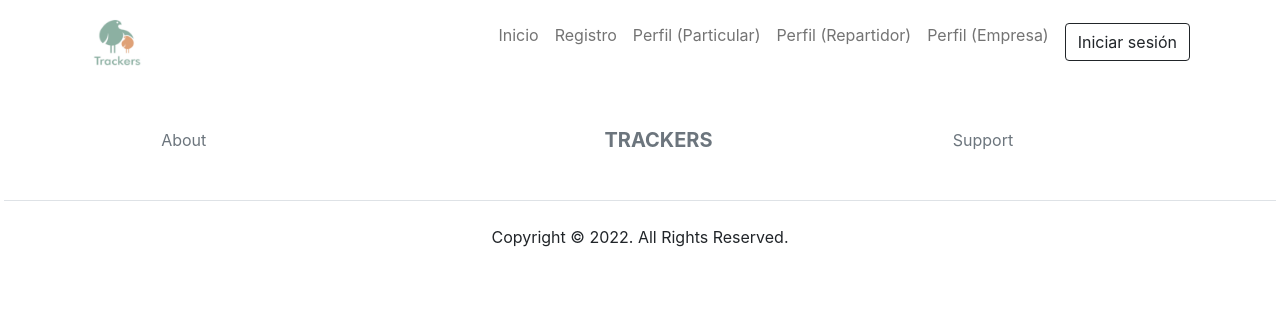
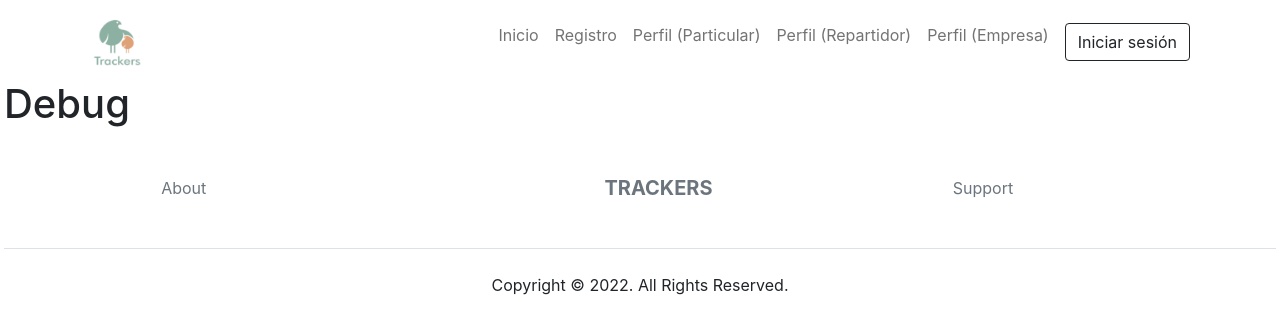
Before and after one commit to juansanjose/ISST, a React (Create React App) app in the folder frontend/: page /debug in a window 1280 px wide. Shown: the top 334 px of the page. Built offline with nearby package versions, Linux system fonts and the light colour scheme.

Commit message:
Añadida web Debug

```diff
--- a/frontend/src/App.js
+++ b/frontend/src/App.js
@@ -19,6 +19,7 @@ import RegistroRepartidor from './routes/RegistroRepartidor.jsx';
 import AreaRepartidorConfirmar from  './routes/AreaRepartidorConfirmar.jsx';
 import AreaRepartidorFinalizar from  './routes/AreaRepartidorFinalizar.jsx';
 import AreaClienteOpinion from  './routes/AreaClienteOpinion.jsx';
+import Debug from './routes/Debug.jsx';
 
 function App() {
   return (
@@ -59,6 +60,7 @@ function App() {
 	  <Route path="/registroempresa" element={<RegistroEmpresa />} />
 	  <Route path="/registrorepartidor" element={<RegistroRepartidor />} />
 	  <Route path="/areaclienteopinion" element={<AreaClienteOpinion />} />
+	  <Route path="/debug" element={<Debug />} />
     </Routes>
 	{/*Rutas*/}
 	{/*Footer*/}
--- /dev/null
+++ b/frontend/src/routes/Debug.jsx
@@ -0,0 +1,11 @@
+import * as React from 'react';
+import {Button, Form} from 'react-bootstrap';
+import { useContext } from 'react';
+import {Link } from "react-router-dom";
+
+export default function Debug() {
+
+  return (
+        <h1>Debug</h1>
+  );
+}
```
